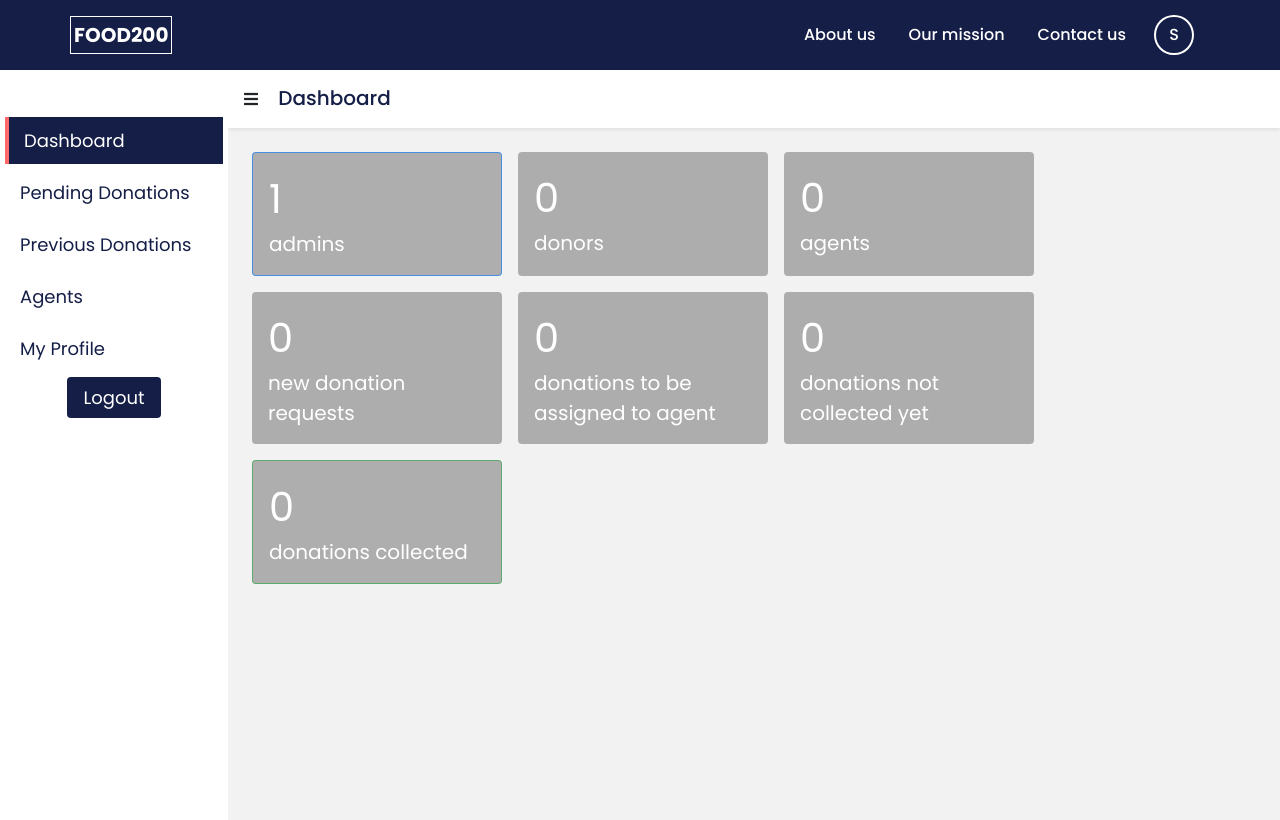
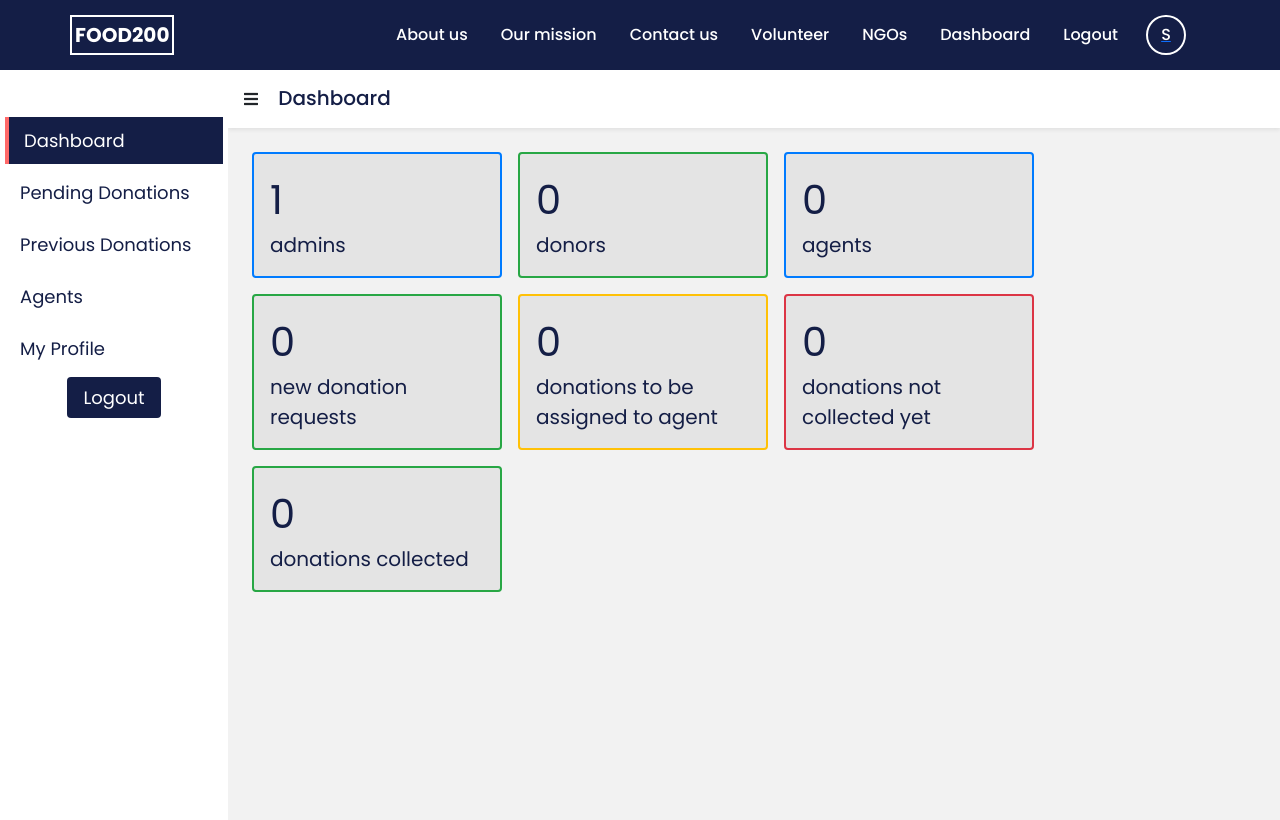
Before and after one commit to inputvar/Food200, a Node server app: page /admin/dashboard in a window 1280 px wide. Run offline with Node 20, Linux system fonts and the light colour scheme; the visitor is signed in with stand-in values (Sample User, id 1); data that the repository does not hold is empty; some libraries are stand-ins or nearby versions.

Commit message:
COMMIT_4

```diff
--- a/assets/css/style.css
+++ b/assets/css/style.css
@@ -43,6 +43,23 @@ header .user-icon {
 header .navbar-toggler:focus {
   box-shadow: none;
 }
+
+footer {
+  background-color: var(--theme-color);
+  color: white;
+  padding: 20px;
+  text-align: center;
+}
+
+footer a {
+  color: white;
+  text-decoration: none;
+}
+
+footer a:hover {
+  text-decoration: underline;
+}
+
 
 .bg-img-1 {
   min-height: calc(50vh - 50px);
@@ -92,7 +109,7 @@ header .navbar-toggler:focus {
   width: 100%;
   padding: 6px;
   border-radius: 4px;
-  border: 1px solid #ced4da;
+  border: 2px solid #ced4da;
 }
 .form-date-input:focus {
   box-shadow: 0 0 0 0.25rem rgb(13 110 253 / 25%);
@@ -141,12 +158,12 @@ header .navbar-toggler:focus {
 }
 
 .joinus {
-  border-color: white;
+  border: 2px solid white;
 }
 
 .joinus:hover {
   background-color: white;
-  border-color: white;
+  border: 2px solid white;
   color: var(--theme-color);
   transition: 0.3s;
   font-weight: bold;
@@ -160,3 +177,8 @@ header .navbar-toggler:focus {
     right: 0px;
   }
 }
+
+
+.grayscale-image {
+  filter: grayscale(100%);
+}
--- a/routes/assets/css/style.css
+++ b/routes/assets/css/style.css
@@ -105,7 +105,7 @@ header .navbar-toggler:focus
     width: 100%;
     padding: 6px;
     border-radius: 4px;
-	border: 1px solid #ced4da;
+	border: 2px solid #ced4da;
 }
 .form-date-input:focus
 {
--- a/views/admin/dashboard.ejs
+++ b/views/admin/dashboard.ejs
@@ -14,84 +14,84 @@
         class="bg-primary rounded p-3"
         style="
           width: 250px;
-          background-color: rgba(128, 128, 128, 0.6) !important;
-          border: 1px solid rgba(0, 123, 255, 0.6) !important;
+          background-color: rgb(228, 228, 228) !important;
+          border: 2px solid rgba(0, 123, 255) !important;
         "
       >
-        <div class="fs-1"><%= numAdmins %></div>
-        <div class="fs-5">admins</div>
+        <div class="fs-1" style=" color: #141E46;"><%= numAdmins %></div>
+        <div class="fs-5" style="font-size: 1.25rem !important; color: #141E46;">admins</div>
       </div>
 
       <div
         class="bg-success rounded p-3"
         style="
           width: 250px;
-          background-color: rgba(128, 128, 128, 0.6) !important;
-          border-color: rgba(40, 167, 69, 0.6) !important;
+          background-color: rgb(228, 228, 228) !important;
+          border: 2px solid rgba(40, 167, 69) !important;
         "
       >
-        <div class="fs-1"><%= numDonors %></div>
-        <div class="fs-5">donors</div>
+        <div class="fs-1" style=" color: #141E46;"><%= numDonors %></div>
+        <div class="fs-5" style="font-size: 1.25rem !important; color: #141E46;">donors</div>
       </div>
 
       <div
         class="bg-primary rounded p-3"
         style="
           width: 250px;
-          background-color: rgba(128, 128, 128, 0.6) !important;
-          border-color: rgba(0, 123, 255, 0.6) !important;
+          background-color: rgb(228, 228, 228) !important;
+          border: 2px solid rgba(0, 123, 255) !important;
         "
       >
-        <div class="fs-1"><%= numAgents %></div>
-        <div class="fs-5">agents</div>
+        <div class="fs-1" style=" color: #141E46;"><%= numAgents %></div>
+        <div class="fs-5" style="font-size: 1.25rem !important; color: #141E46;">agents</div>
       </div>
 
       <div
         class="bg-success rounded p-3"
         style="
           width: 250px;
-          background-color: rgba(128, 128, 128, 0.6) !important;
-          border-color: rgba(40, 167, 69, 0.6) !important;
+          background-color: rgb(228, 228, 228) !important;
+          border: 2px solid rgba(40, 167, 69) !important;
         "
       >
-        <div class="fs-1"><%= numPendingDonations %></div>
-        <div class="fs-5">new donation requests</div>
+        <div class="fs-1" style=" color: #141E46;"><%= numPendingDonations %></div>
+        <div class="fs-5" style="font-size: 1.25rem !important; color: #141E46;">new donation requests</div>
       </div>
 
       <div
         class="bg-warning rounded p-3"
         style="
           width: 250px;
-          background-color: rgba(128, 128, 128, 0.6) !important;
-          border-color: rgba(255, 193, 7, 0.6) !important;
+          background-color: rgb(228, 228, 228) !important;
+          border: 2px solid rgba(255, 193, 7) !important;
         "
       >
-        <div class="fs-1"><%= numAcceptedDonations %></div>
-        <div class="fs-5">donations to be assigned to agent</div>
+        <div class="fs-1" style=" color: #141E46;"><%= numAcceptedDonations %></div>
+        <div class="fs-5" style="font-size: 1.25rem !important; color: #141E46;">donations to be assigned to agent</div>
       </div>
 
       <div
         class="bg-danger rounded p-3"
         style="
           width: 250px;
-          background-color: rgba(128, 128, 128, 0.6) !important;
-          border-color: rgba(220, 53, 69, 0.6) !important;
+          background-color: rgb(228, 228, 228) !important;
+          border: 2px solid rgba(220, 53, 69) !important;
         "
       >
-        <div class="fs-1"><%= numAssignedDonations %></div>
-        <div class="fs-5">donations not collected yet</div>
+        <div class="fs-1" style=" color: #141E46;"><%= numAssignedDonations %></div>
+        <div class="fs-5" style="font-size: 1.25rem !important; color: #141E46;">donations not collected yet</div>
       </div>
 
       <div
         class="bg-success rounded p-3"
         style="
           width: 250px;
-          background-color: rgba(128, 128, 128, 0.6) !important;
-          border: 1px solid rgba(40, 167, 69, 0.6) !important;
+          background-color: rgb(228, 228, 228) !important;
+          border: 2px solid rgba(40, 167, 69) !important;
         "
       >
-        <div class="fs-1"><%= numCollectedDonations %></div>
-        <div class="fs-5">donations collected</div>
+        <div class="fs-1" style=" color: #141E46;"><%= numCollectedDonations %></div>
+        <div class="fs-5" style="font-size: 1.25rem !important; color: #141E46;">donations collected</div>
       </div>
     </div>
   </div>
--- a/views/admin/profile.ejs
+++ b/views/admin/profile.ejs
@@ -17,7 +17,7 @@
         min-width: 400px;
         max-width: 600px;
         border-width: 1px !important;
-        border-color: #141e46 !important;
+        border: 2px solid #141e46 !important;
       "
     >
       <div class="row">
--- a/views/agent/profile.ejs
+++ b/views/agent/profile.ejs
@@ -17,7 +17,7 @@
         min-width: 400px;
         max-width: 600px;
         border-width: 1px !important;
-        border-color: #141e46 !important;
+        border: 2px solid #141e46 !important;
       "
     >
       <div class="row">
--- a/views/auth/login.ejs
+++ b/views/auth/login.ejs
@@ -31,7 +31,7 @@
       />
     </div>
 
-    <button type="submit" class="btn d-block m-auto mt-4">Submit</button>
+    <button type="submit" class="btn btn-lg btn-primary joinus m-auto mt-3" style="width: 200px; border-radius: 0; z-index: 6">Submit</button>
 
     <div class="mt-3">
       <span>Don't have an account?</span>
--- a/views/auth/signup.ejs
+++ b/views/auth/signup.ejs
@@ -59,7 +59,7 @@
         <input type="hidden" name="longitude" id="longitude">
 
         <!-- Submit button -->
-        <button type="submit" class="btn d-block m-auto mt-4">Submit</button>
+        <button type="submit" class="btn btn-lg btn-primary m-auto mt-3 joinus" style=" width: 200px; border-radius: 0;">Submit</button>
 
         <!-- Already have an account? -->
         <div class="mt-3">
--- a/views/donor/donate.ejs
+++ b/views/donor/donate.ejs
@@ -17,7 +17,7 @@
         min-width: 400px;
         max-width: 600px;
         border-width: 1px !important;
-        border-color: #141e46 !important;
+        border: 2px solid #141e46 !important;
       "
     >
       <div class="mb-4">
--- a/views/donor/profile.ejs
+++ b/views/donor/profile.ejs
@@ -16,7 +16,7 @@
       style="
         min-width: 400px;
         border-width: 1px !important;
-        border-color: #141e46 !important;
+        border: 2px solid #141e46 !important;
       "
     >
       <div class="row">
--- a/views/home/welcome.ejs
+++ b/views/home/welcome.ejs
@@ -57,7 +57,7 @@
           font-size: 10rem;
           font-weight: bold;
           color: #ffffff;
-          border: 1px solid #ffffff;
+          border: 2px solid #ffffff;
 
           padding: 10px;
         "
@@ -69,7 +69,7 @@
           font-size: 2rem;
           font-weight: bold;
           color: #ffffff;
-          border: 1px solid white;
+          border: 2px solid white;
 
           padding: 10px;
           display: inline-block;
--- a/views/partials/header.ejs
+++ b/views/partials/header.ejs
@@ -8,7 +8,7 @@
         class="navbar-brand text-white ps-2"
         href="/"
         style="
-          border: 1px solid #ffffff;
+          border: 2px solid #ffffff;
           padding: 3px !important;
           font-weight: bold;
         "
@@ -30,7 +30,7 @@
         id="navbarSupportedContent"
         style="z-index: 100"
       >
-        <ul class="navbar-nav ms-auto me-3">
+        <ul class="navbar-nav ms-auto me-4">
           <li class="nav-item">
             <a class="nav-link" href="/home/about-us">About us</a>
           </li>
@@ -40,8 +40,30 @@
           <li class="nav-item">
             <a class="nav-link" href="/home/contact-us">Contact us</a>
           </li>
+          <li class="nav-item">
+            <a class="nav-link" href="/home/volunteer">Volunteer</a>
+          </li>
+          <li class="nav-item">
+            <a class="nav-link" href="/home/ngo">NGOs</a>
+          </li>
+
           <% if(currentUser) { %>
-          <li class="user-icon"><%= currentUser.firstName[0] %></li>
+            <% if(currentUser && currentUser.type === 'agent') { %>
+              <li class="nav-item"><a class="nav-link" href="/agent/dashboard">Dashboard</a></li>
+            <% } else if(currentUser && currentUser.type === 'donor') { %>
+              <li class="nav-item"><a class="nav-link" href="/donor/dashboard">Dashboard</a></li>
+            <% } else { %>
+              <li class="nav-item"><a class="nav-link" href="/admin/dashboard">Dashboard</a></li>
+            <% } %>
+
+            <li class="nav-item">
+              <a class="nav-link" href="/auth/logout">Logout</a>
+            </li>
+          <a href="/auth/login">
+            <li class="user-icon"><%= currentUser.firstName[0] %></li>
+          </a>
+
+
           <% } else { %>
           <li class="nav-item">
             <a class="nav-link" href="/auth/login">Login</a>
```
Also changed, not shown: routes/home.js (+8 -0 lines), views/admin/assignAgent.ejs (+31 -4 lines), views/agent/dashboard.ejs (+8 -8 lines), views/donor/dashboard.ejs (+12 -12 lines), views/donor/pendingDonations.ejs (+3 -4 lines), views/home/ngo.ejs (added, +23 -0 lines), views/home/volunteer.ejs (added, +39 -0 lines), views/partials/Prajaahar Rakshak logo1.jpg (deleted).
